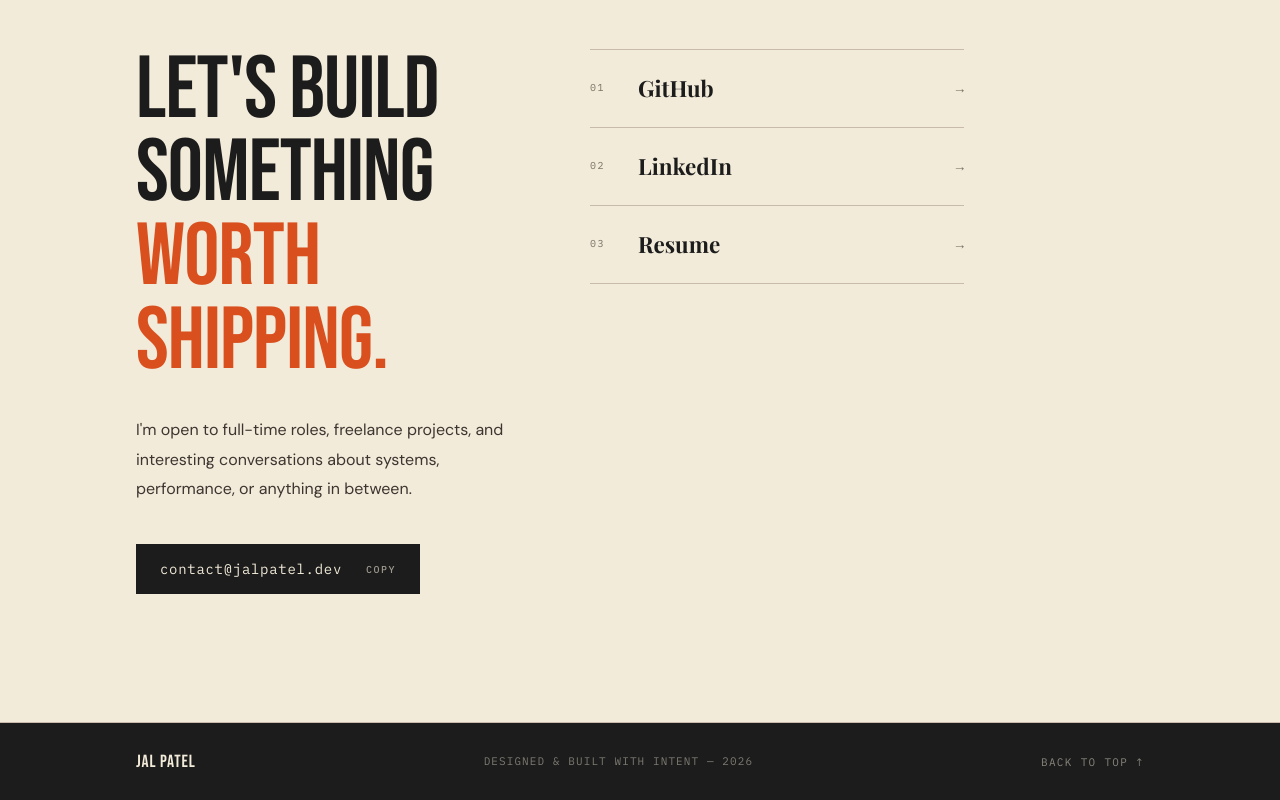
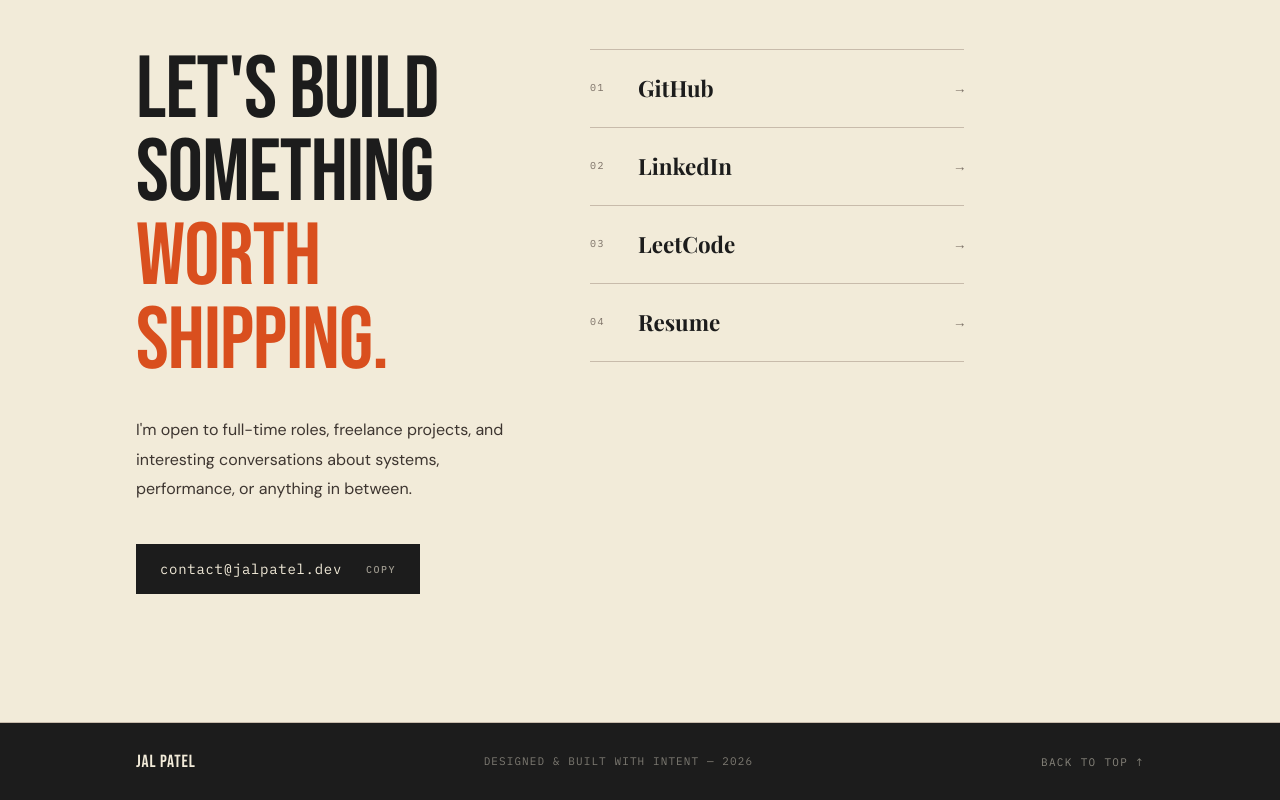
Before and after one commit to jalpatel11/Portfollio, a React (Vite) app: page / in a window 1280 px wide. Shown: the part 4476-5276 px from the top of the page. Built offline with nearby package versions, Linux system fonts and the light colour scheme; a web font is replaced by a local one.

Commit message:
Update links

```diff
--- a/src/components/Contact.jsx
+++ b/src/components/Contact.jsx
@@ -69,8 +69,14 @@ export default function Contact() {
                 <span className="contact__social-arrow">→</span>
               </a>
 
-              <a href="https://drive.google.com/file/d/17820325457890123456789012345678/view?usp=sharing" className="contact__social-link" data-hover target="_blank" rel="noreferrer">
+              <a href="https://leetcode.com/u/jal_patel/" className="contact__social-link" data-hover target="_blank" rel="noreferrer">
                 <span className="contact__social-num">03</span>
+                <span className="contact__social-name">LeetCode</span>
+                <span className="contact__social-arrow">→</span>
+              </a>
+
+              <a href="https://drive.google.com/file/d/1_foQ5iABwrmnbJCXUoYDYCZNkVJK6iqE/view?usp=sharing" className="contact__social-link" data-hover target="_blank" rel="noreferrer">
+                <span className="contact__social-num">04</span>
                 <span className="contact__social-name">Resume</span>
                 <span className="contact__social-arrow">→</span>
               </a>
```
